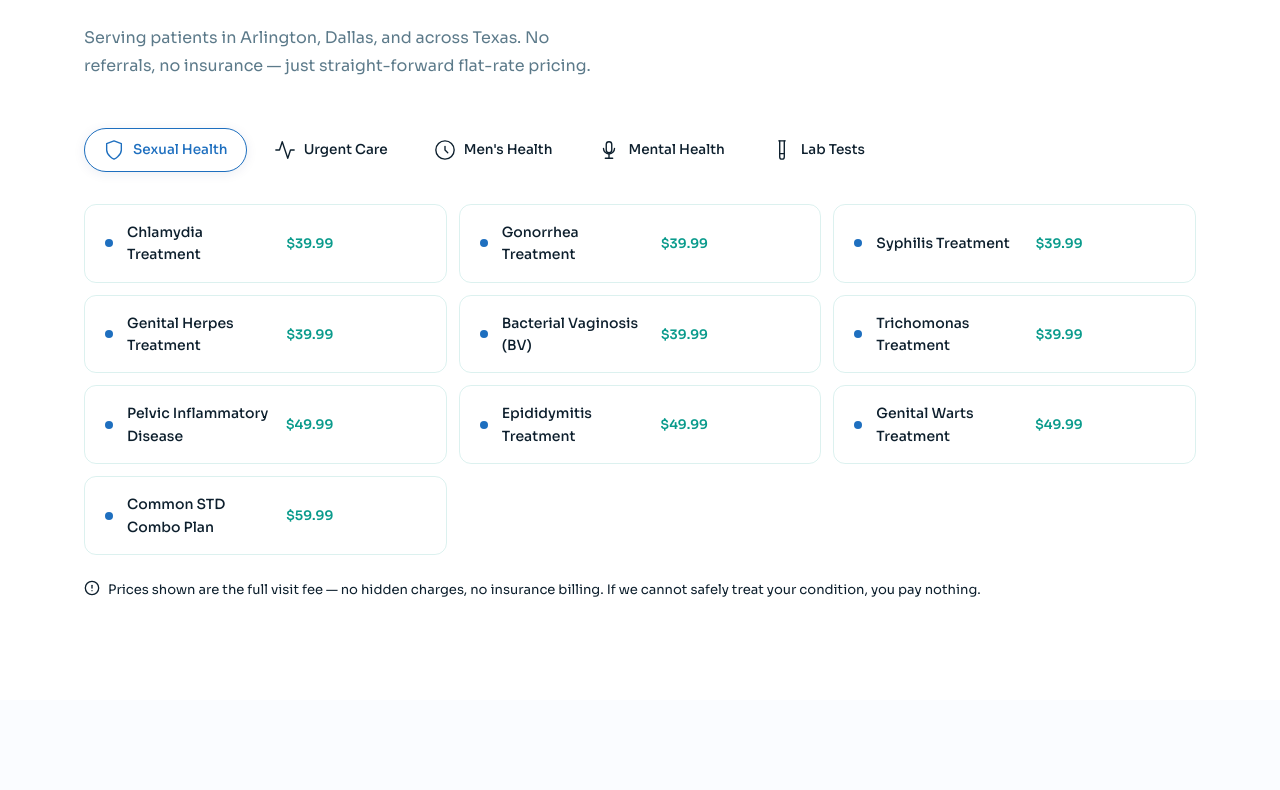
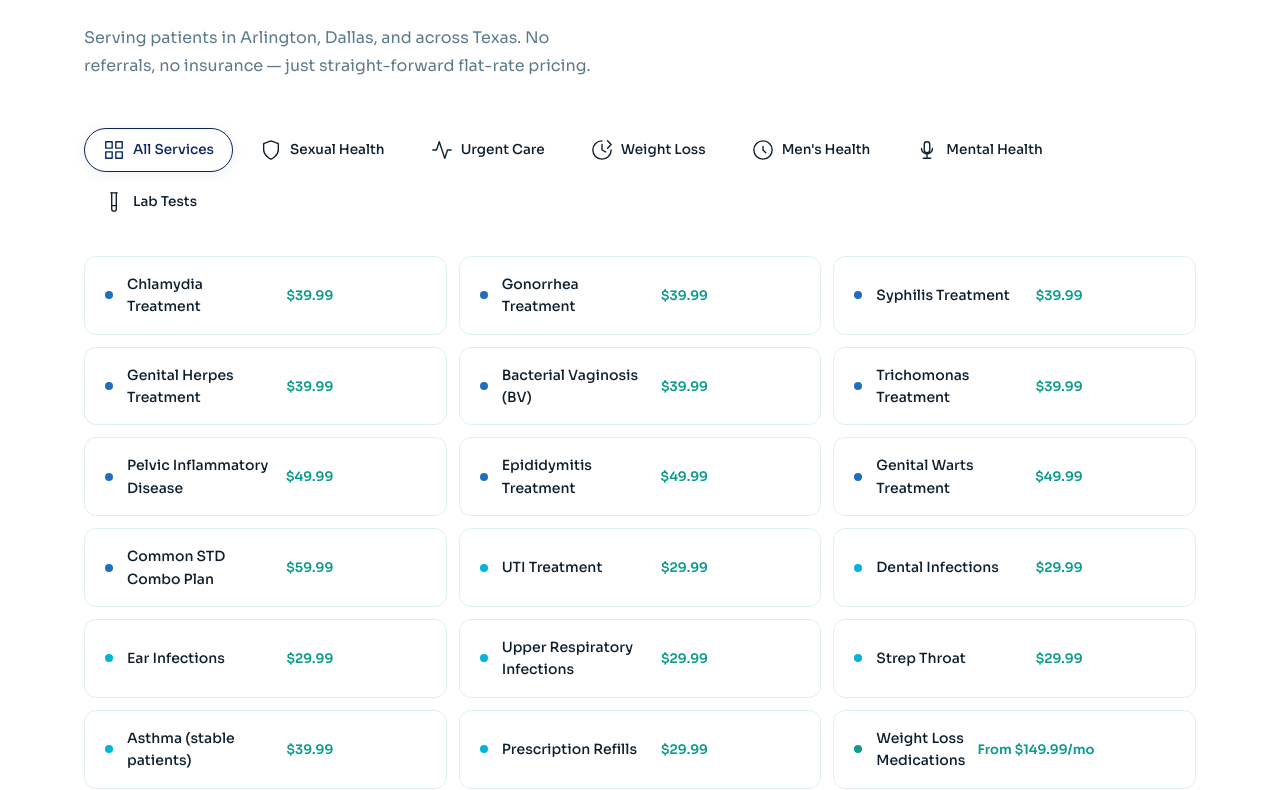
Before and after one commit to wiseosagie/greatdoctors, a React (Vite) app: page /services in a window 1280 px wide. Shown: the part 670-1460 px from the top of the page. Built offline with nearby package versions, Linux system fonts and the light colour scheme; no server answers.

Commit message:
feat: add All Services tab and move Weight Loss to its own category

```diff
--- a/src/components/Services.jsx
+++ b/src/components/Services.jsx
@@ -46,6 +46,19 @@ const categories = [
     ],
   },
   {
+    id: 'weightloss',
+    label: 'Weight Loss',
+    icon: (
+      <svg width="22" height="22" viewBox="0 0 24 24" fill="none" stroke="currentColor" strokeWidth="1.5" strokeLinecap="round" strokeLinejoin="round">
+        <path d="M12 2a10 10 0 1 0 10 10"/><path d="M12 6v6l4 2"/><path d="M18 2l4 4-4 4"/>
+      </svg>
+    ),
+    color: '#0A9B8C',
+    services: [
+      { name: 'Weight Loss Medications', price: 'From $149.99/mo' },
+    ],
+  },
+  {
     id: 'mens',
     label: "Men's Health",
     icon: (
@@ -56,7 +69,6 @@ const categories = [
     color: '#0A2463',
     services: [
       { name: 'Hair Loss Treatment', price: '$39.99' },
-      { name: 'Weight Loss Medications', price: 'From $149.99/mo' },
       { name: "General Men's Health", price: '$39.99' },
     ],
   },
@@ -94,7 +106,7 @@ const categories = [
 export default function Services() {
   const ref = useRef(null)
   const inView = useInView(ref, { once: true, margin: '-80px' })
-  const [active, setActive] = useState('sexual')
+  const [active, setActive] = useState('all')
   const navigate = useNavigate()
 
   const handleServiceClick = (serviceName) => {
@@ -110,7 +122,10 @@ export default function Services() {
     }
   }
 
-  const current = categories.find(c => c.id === active)
+  const allServices = categories.flatMap(c => c.services.map(s => ({ ...s, color: c.color })))
+  const current = active === 'all'
+    ? { services: allServices, color: '#0A2463' }
+    : categories.find(c => c.id === active)
 
   return (
     <section id="services" className="services" ref={ref}>
@@ -129,6 +144,22 @@ export default function Services() {
         </motion.div>
 
         <div className="services__tabs">
+          <motion.button
+            className={`services__tab ${active === 'all' ? 'active' : ''}`}
+            onClick={() => setActive('all')}
+            initial={{ opacity: 0, y: 16 }}
+            animate={inView ? { opacity: 1, y: 0 } : {}}
+            transition={{ delay: 0.1 }}
+            style={{ '--tab-color': '#0A2463' }}
+          >
+            <span className="services__tab-icon">
+              <svg width="22" height="22" viewBox="0 0 24 24" fill="none" stroke="currentColor" strokeWidth="1.5" strokeLinecap="round" strokeLinejoin="round">
+                <rect x="3" y="3" width="7" height="7"/><rect x="14" y="3" width="7" height="7"/>
+                <rect x="3" y="14" width="7" height="7"/><rect x="14" y="14" width="7" height="7"/>
+              </svg>
+            </span>
+            All Services
+          </motion.button>
           {categories.map((cat, i) => (
             <motion.button
               key={cat.id}
@@ -136,7 +167,7 @@ export default function Services() {
               onClick={() => setActive(cat.id)}
               initial={{ opacity: 0, y: 16 }}
               animate={inView ? { opacity: 1, y: 0 } : {}}
-              transition={{ delay: 0.1 + i * 0.06 }}
+              transition={{ delay: 0.15 + i * 0.06 }}
               style={{ '--tab-color': cat.color }}
             >
               <span className="services__tab-icon">{cat.icon}</span>
@@ -160,11 +191,11 @@ export default function Services() {
                 className="service-card"
                 initial={{ opacity: 0, y: 20 }}
                 animate={{ opacity: 1, y: 0 }}
-                transition={{ delay: i * 0.05 }}
+                transition={{ delay: i * 0.03 }}
                 onClick={() => handleServiceClick(svc.name)}
                 style={{ cursor: 'pointer' }}
               >
-                <div className="service-card__dot" style={{ background: current.color }} />
+                <div className="service-card__dot" style={{ background: svc.color || current.color }} />
                 <div className="service-card__info">
                   <span className="service-card__name">{svc.name}</span>
                   <span className="service-card__price">{svc.price}</span>
```
